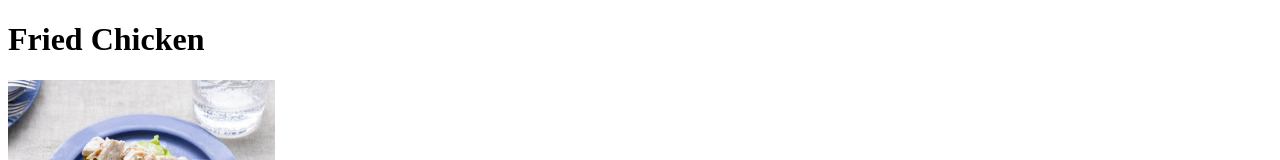
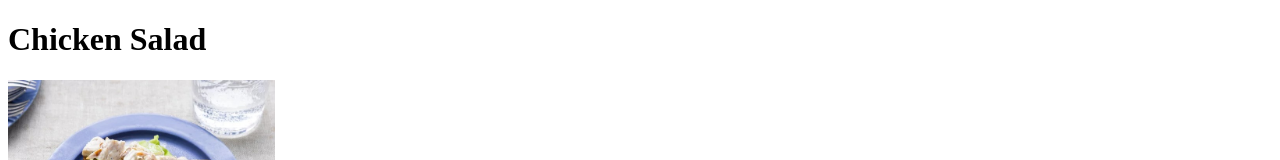
Before and after one commit to gitstorm1/odin-recipes, a plain HTML site: page recipes/chicken-salad.html in a window 1280 px wide. Shown: the top 160 px of the page. Drawn offline with Linux system fonts and the light colour scheme.

Commit message:
Fix heading

```diff
--- a/recipes/chicken-salad.html
+++ b/recipes/chicken-salad.html
@@ -8,7 +8,7 @@
 </head>
 
 <body>
-    <h1>Fried Chicken</h1>
+    <h1>Chicken Salad</h1>
 
     <image src="./images/chicken-salad.jpg" alt="[A photo of Chicken Salad]]" width="267" height="200">
 
```
